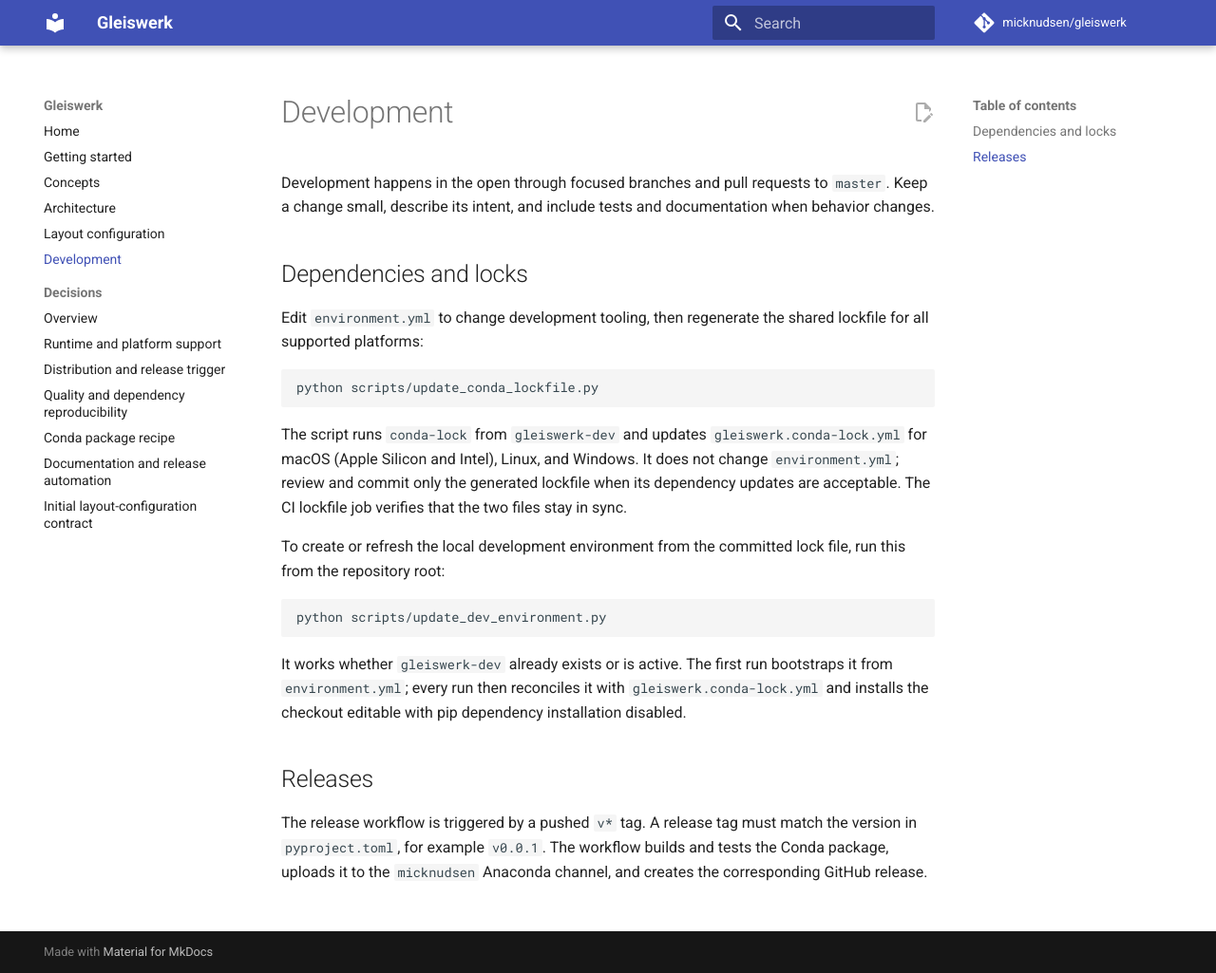
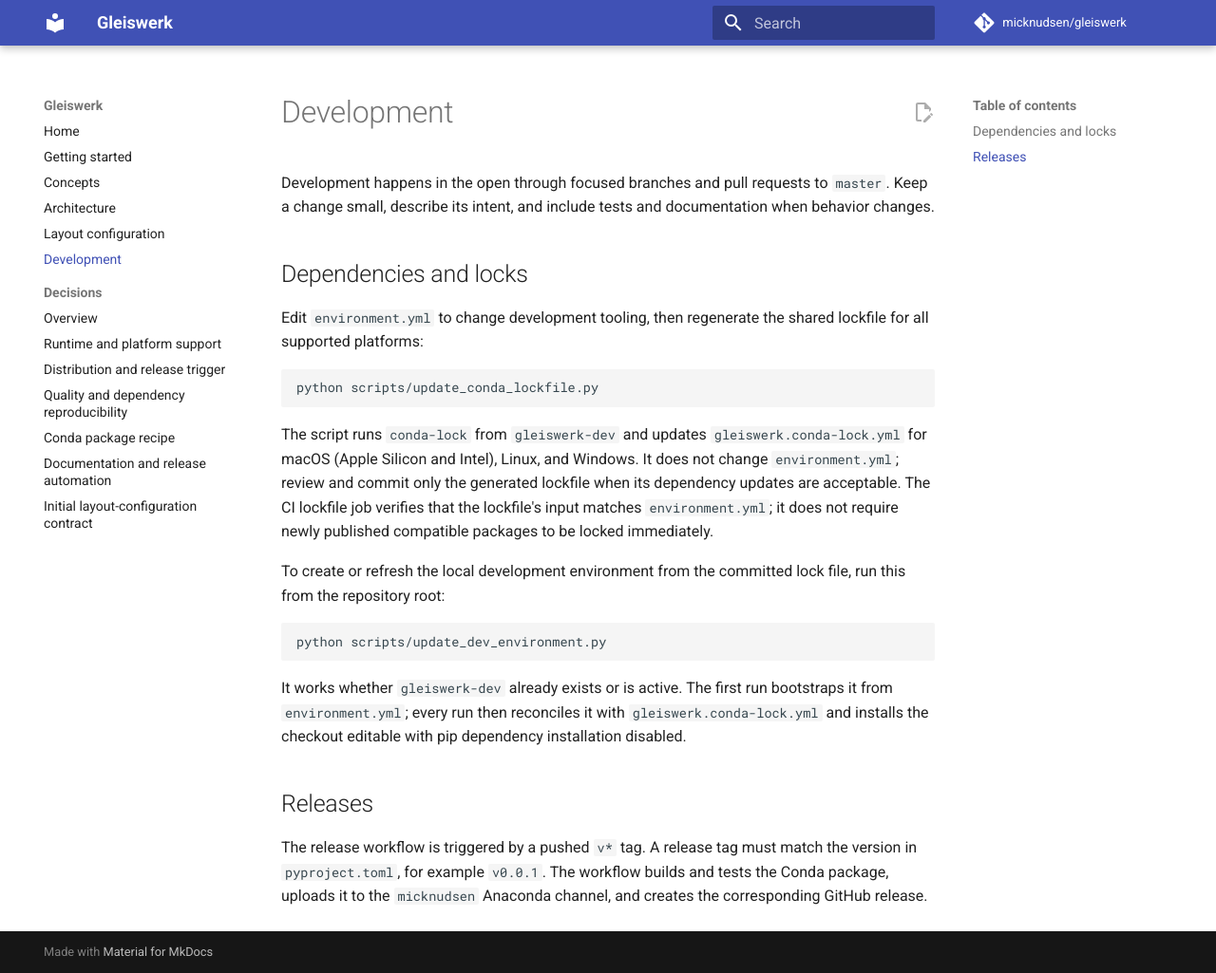
Before and after one commit to micknudsen/gleiswerk, an MkDocs documentation site: the page built from docs/development.md, in a window 1280 px wide and 1025 px high. Shown: the whole window at 95% size. Built offline with MkDocs 1.6.1 and Material for MkDocs 9.7.7, drawn with Linux system fonts in a browser that asks for light colours; comment, search, counter and statistics services are not loaded.

Commit message:
fix(ci): verify Conda lockfile inputs (#35)

```diff
--- a/docs/development.md
+++ b/docs/development.md
@@ -17,7 +17,8 @@ The script runs `conda-lock` from `gleiswerk-dev` and updates
 `gleiswerk.conda-lock.yml` for macOS (Apple Silicon and Intel), Linux, and
 Windows. It does not change `environment.yml`; review and commit only the
 generated lockfile when its dependency updates are acceptable. The CI lockfile
-job verifies that the two files stay in sync.
+job verifies that the lockfile's input matches `environment.yml`; it does not
+require newly published compatible packages to be locked immediately.
 
 To create or refresh the local development environment from the committed lock
 file, run this from the repository root:
```
Also changed, not shown: 1 other file.
